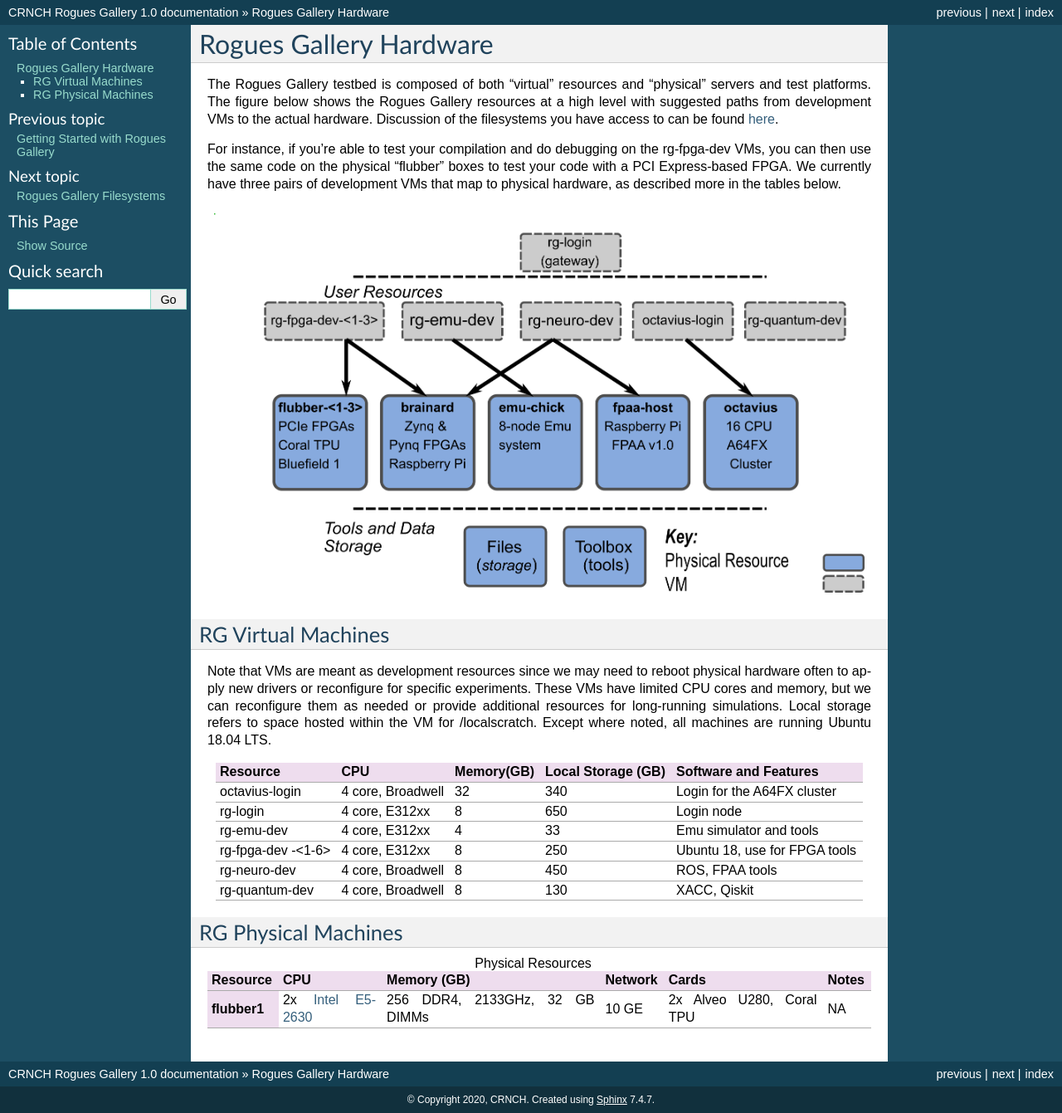
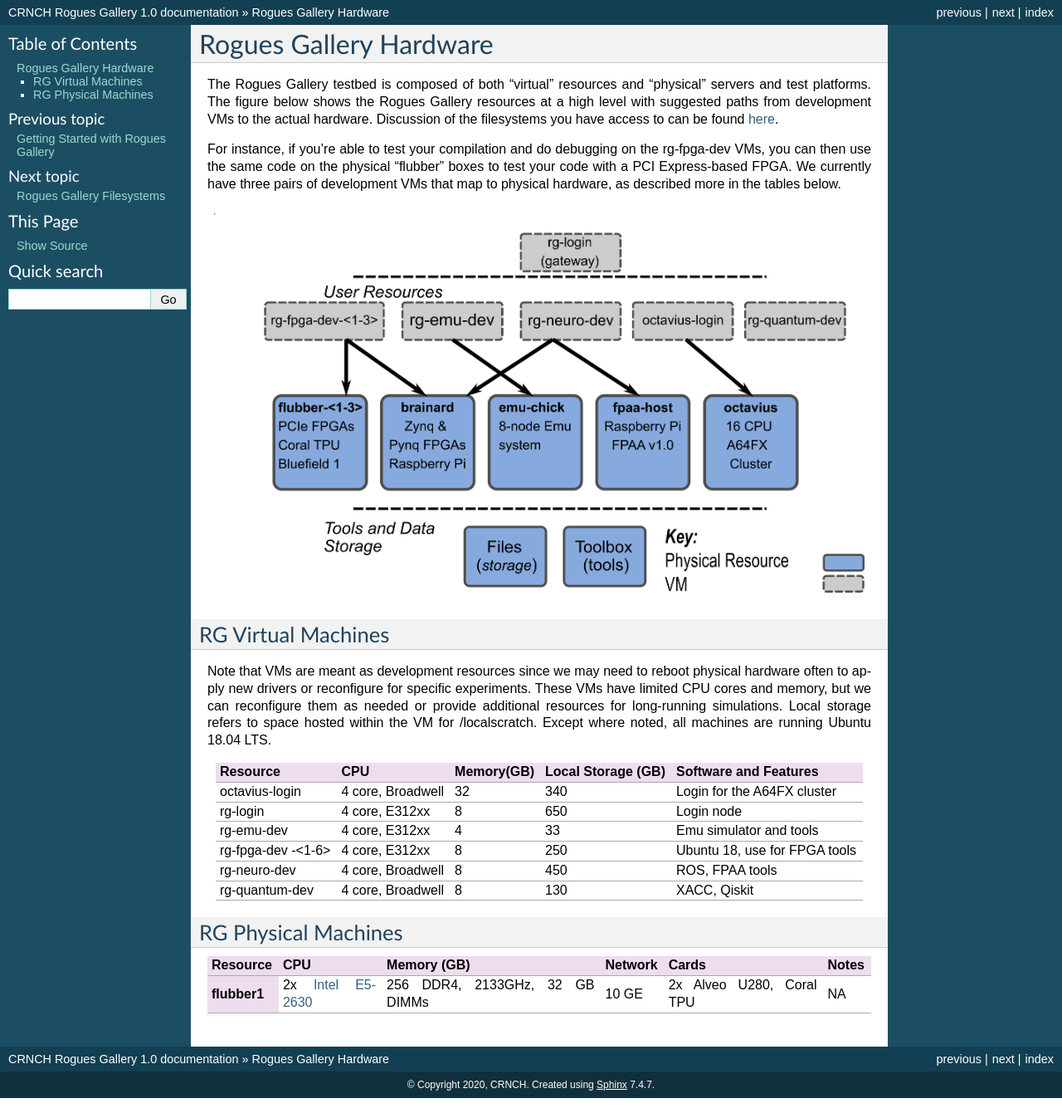
Before and after one commit to gt-crnch-rg/read-the-docs, a Sphinx documentation site: the page built from docs/general/rg-hardware.rst, in a window 1280 px wide. Shown: the whole page at 83% size. Built offline with Sphinx 7.4.7, drawn with Linux system fonts in a browser that asks for light colours; pages that are not in the unit, such as notebooks, are missing from menus.

Commit message:
Update rg-hardware.rst

```diff
--- a/docs/general/rg-hardware.rst
+++ b/docs/general/rg-hardware.rst
@@ -58,7 +58,7 @@ Ubuntu 18.04 LTS.
 RG Physical Machines
 ====================
 
-.. list-table:: Physical Resources
+.. list-table::
     :widths: auto
     :header-rows: 1
     :stub-columns: 1
```
